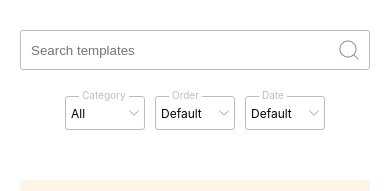
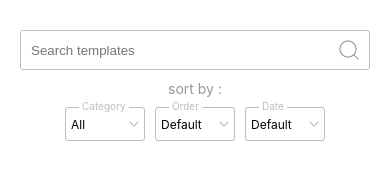
Before and after one commit to Makinde1034/Fromplus-task, a React (Create React App) app: page / in a window 390 px wide. Shown: the top 191 px of the page. Built offline with nearby package versions, Linux system fonts and the light colour scheme; no server answers.

Commit message:
fix : add sort by text to nav

```diff
--- a/src/components/searchAndSort/searchAndSort.module.scss
+++ b/src/components/searchAndSort/searchAndSort.module.scss
@@ -36,9 +36,25 @@
         .sort{
 
             display: flex;
-            span:nth-child(2){
-                margin: 0px 10px 0px 10px;
+            align-items: center;
+            .sort__p{
+                color: #989898;
+                font-size: 14px;
+                margin-right: 20px;
+                font-weight: 400;
+
             }
+            .sort__t{
+
+                display: flex;
+                align-items: center;
+                span:nth-child(2){
+                    margin: 0px 10px 0px 10px;
+                }
+
+
+            }
+
 
 
 
@@ -55,12 +71,25 @@
         .nav__top{
             flex-direction: column;
             width: 100%;
+            height: auto;
             padding: 0px 20px 0px 20px;
 
             .nav__input{
                 width: 100%;
             }
+
+            .sort{
+                flex-direction: column;
+                .sort__p{
+                    margin:10px 0px 10px 0px;
+                }
+                // .sort__t{
+                //     flex-direction: column;
+                // }
+            }
         }
+
+
     }
 
 }
@@ -77,6 +106,8 @@
             .nav__input{
                 width: 100%;
             }
+
+
         }
     }
 }
--- a/src/components/searchAndSort/searchAndSort.tsx
+++ b/src/components/searchAndSort/searchAndSort.tsx
@@ -31,9 +31,13 @@ function SearchAndSort() {
 			</div>
 
 			<div className={style.sort}>
-				<span><SortByCategory  /></span>
-				<span><SortByAlphabets /></span>
-				<span><SortByDate /></span>
+				<p className={style.sort__p}>sort by :</p>
+				<div className={style.sort__t}>
+					<span><SortByCategory  /></span>
+					<span><SortByAlphabets /></span>
+					<span><SortByDate /></span>
+				</div>
+
 			</div>
 		</div>
     </div>
```
